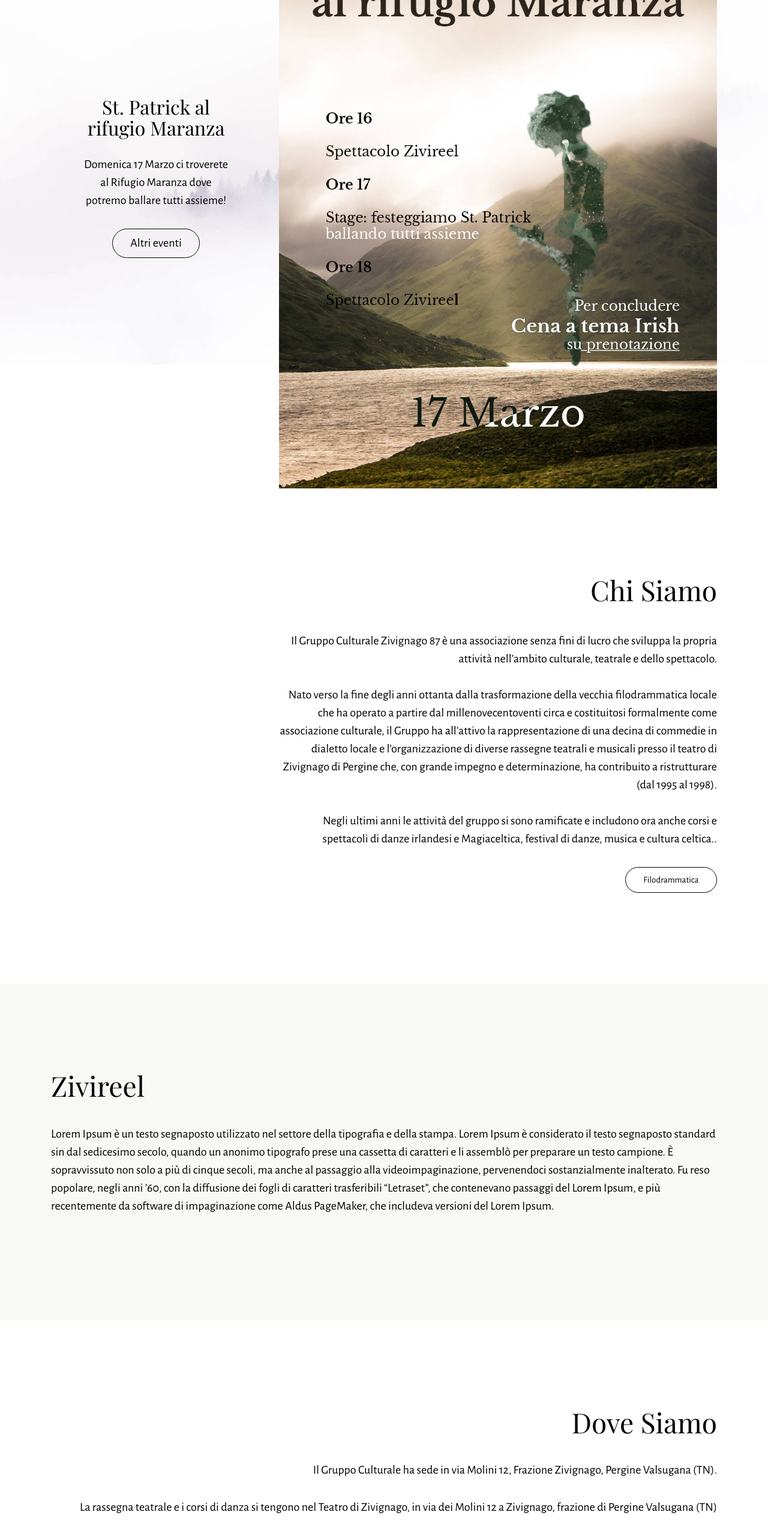
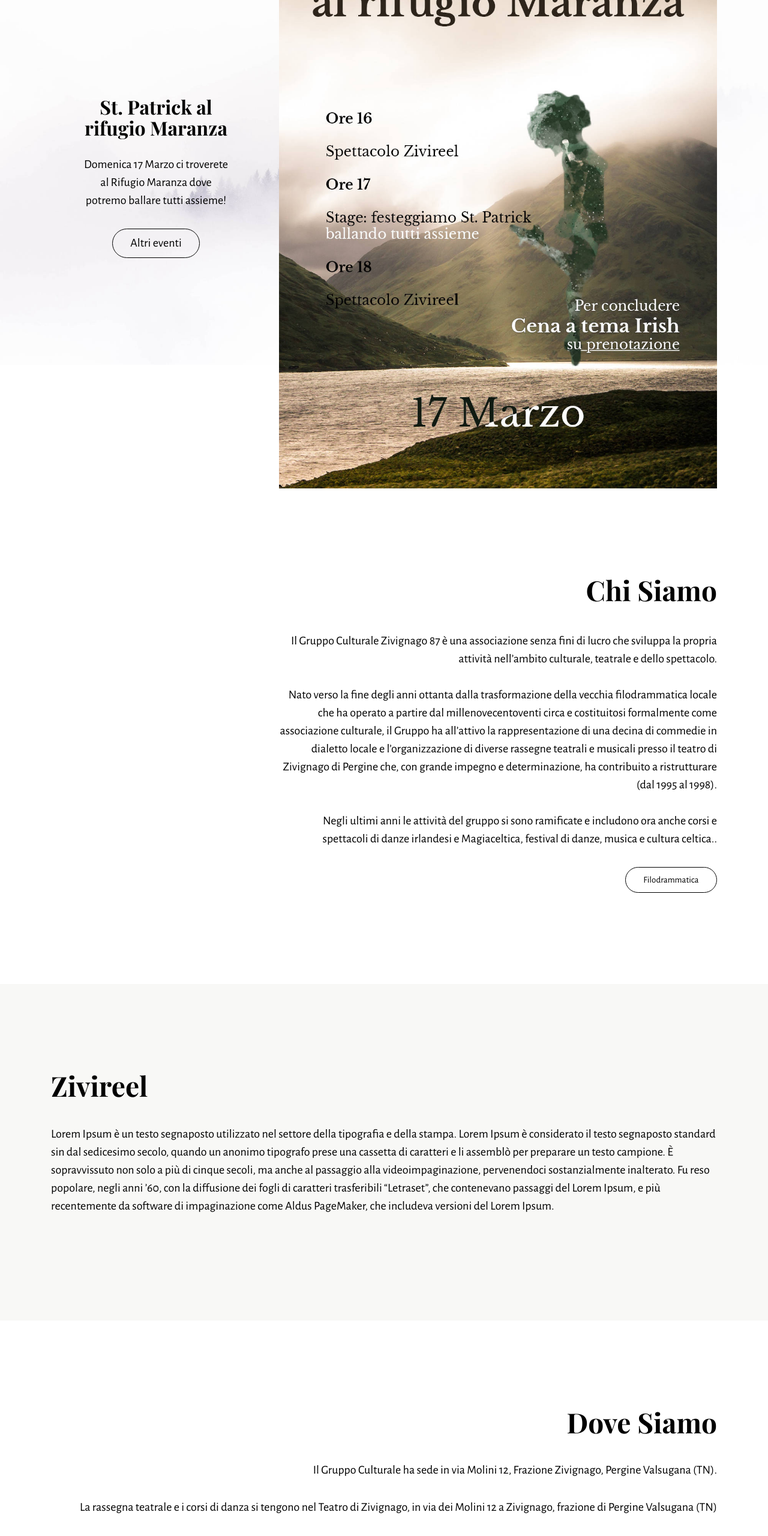
Before and after one commit to Zeriss66/zivireel_provesito, a plain HTML site: page index.html in a window 1280 px wide. Shown: the part 1016-3576 px from the top of the page at 60% size. Drawn offline with nearby package versions, Linux system fonts and the light colour scheme; files whose address does not match are found by name.

Commit message:
create github pages

```diff
--- a/index.html
+++ b/index.html
@@ -69,7 +69,7 @@
         <div class="row">
 
             <div class="col-xs-12 col-lg-3 mbr-inner-padding text-xs-center mbr-table-cell-lg">
-                <h3 class="mbr-section-title display-4">St. Patrick al rifugio Maranza</h3>
+                <h3 class="mbr-section-title display-4"><strong>St. Patrick al rifugio Maranza</strong></h3>
 
                 <div class="lead"><p>Domenica 17 Marzo ci troverete al Rifugio Maranza dove potremo ballare tutti assieme!</p></div>
                 <div><a class="btn btn-lg btn-secondary-outline" href="page4.html">Altri eventi</a></div>
@@ -88,7 +88,7 @@
             <div class="row">
                 <div class="col-md-8 col-md-offset-4 text-xs-right">
 
-                    <h1 class="mbr-section-title display-1">Chi Siamo</h1>
+                    <h1 class="mbr-section-title display-1"><strong>Chi Siamo</strong></h1>
                     <p class="lead">Il Gruppo Culturale Zivignago 87 è una associazione senza fini di lucro che sviluppa la propria attività nell’ambito culturale, teatrale e dello spettacolo.
 <br>
 <br>Nato verso la fine degli anni ottanta dalla trasformazione della  vecchia filodrammatica locale che ha operato a partire dal millenovecentoventi circa e costituitosi formalmente come associazione culturale, il Gruppo ha all’attivo la rappresentazione di una decina di commedie in dialetto locale e l’organizzazione di diverse rassegne teatrali e musicali presso il teatro di Zivignago di Pergine che, con grande impegno e determinazione, ha contribuito a ristrutturare (dal 1995 al 1998).
@@ -105,7 +105,7 @@
 <section class="mbr-section col-undefined" id="content5-12" data-rv-view="436" style="background-color: rgb(248, 248, 246); padding-top: 9rem; padding-bottom: 9rem;">
 
     <div class="container">
-        <h3 class="mbr-section-title display-2">Zivireel</h3>
+        <h3 class="mbr-section-title display-2"><strong>Zivireel</strong></h3>
         <div class="lead"><p>Lorem Ipsum è un testo segnaposto utilizzato nel settore della tipografia e della stampa. Lorem Ipsum è considerato il testo segnaposto standard sin dal sedicesimo secolo, quando un anonimo tipografo prese una cassetta di caratteri e li assemblò per preparare un testo campione. È sopravvissuto non solo a più di cinque secoli, ma anche al passaggio alla videoimpaginazione, pervenendoci sostanzialmente inalterato. Fu reso popolare, negli anni ’60, con la diffusione dei fogli di caratteri trasferibili “Letraset”, che contenevano passaggi del Lorem Ipsum, e più recentemente da software di impaginazione come Aldus PageMaker, che includeva versioni del Lorem Ipsum.</p></div>
     </div>
 </section>
@@ -113,7 +113,7 @@
 <section class="mbr-section mbr-parallax-background col-undefined" id="content5-y" data-rv-view="422" style="background-image: url(assets/images/mads-schmidt-rasmussen-567063-unsplash-2000x2666.jpg); padding-top: 9rem; padding-bottom: 9rem;">
     <div class="mbr-overlay" style="opacity: 0.7; background-color: rgb(255, 255, 255);"></div>
     <div class="container">
-        <h3 class="mbr-section-title display-2">Dove Siamo</h3>
+        <h3 class="mbr-section-title display-2"><strong>Dove Siamo</strong></h3>
         <div class="lead"><p>Il Gruppo Culturale ha sede in via Molini 12, Frazione Zivignago, Pergine Valsugana (TN).
 </p><p>La rassegna teatrale e i corsi di danza si tengono nel Teatro di Zivignago, in via dei Molini 12 a Zivignago, frazione di Pergine Valsugana (TN)</p></div>
     </div>
@@ -124,11 +124,11 @@
     <div class="container">
         <div class="row">
             <div class="col-sm-8 col-sm-offset-2" data-form-type="formoid">
-                <h2 class="mbr-section-title display-3 text-xs-center">Contatti</h2>
+                <h2 class="mbr-section-title display-3 text-xs-center"><strong>Contatti</strong></h2>
 
                 <div data-form-alert="true"><div hidden="" data-form-alert-success="true">Grazie per averci contattato!</div></div>
                 <form action="https://mobirise.com/" method="post" data-form-title="Contatti">
-                    <input type="hidden" value="7bN2ULUAoN4sb+Zv5dUT+Lce4HmdQ3Malq2FFIsCCUMj8sY426fyVlYaT4SojuCqBarRAm+BnMXE1AUqNsA0vZMIeZnh5SC02liJbiHZqJurILn6u7Nt7C3ePPbnGKZu" data-form-email="true">
+                    <input type="hidden" value="U1wD/SAeZIL/Oaui11hnwFVuPvDNrraFeIbfx/J4kPCnzBqKTGlaQRJpmIINua/JcK4gsQ4B56KHfsAlNkAyXTq7t/AApWoXlXHQxLlou2NjeBRCHAU1qP+d0zvTCGWf" data-form-email="true">
                     <div class="form-group">
                         <input type="text" class="form-control" name="name" required="" placeholder="Name*" data-form-field="Name">
                     </div>
```
Also changed, not shown: 1 other file.
